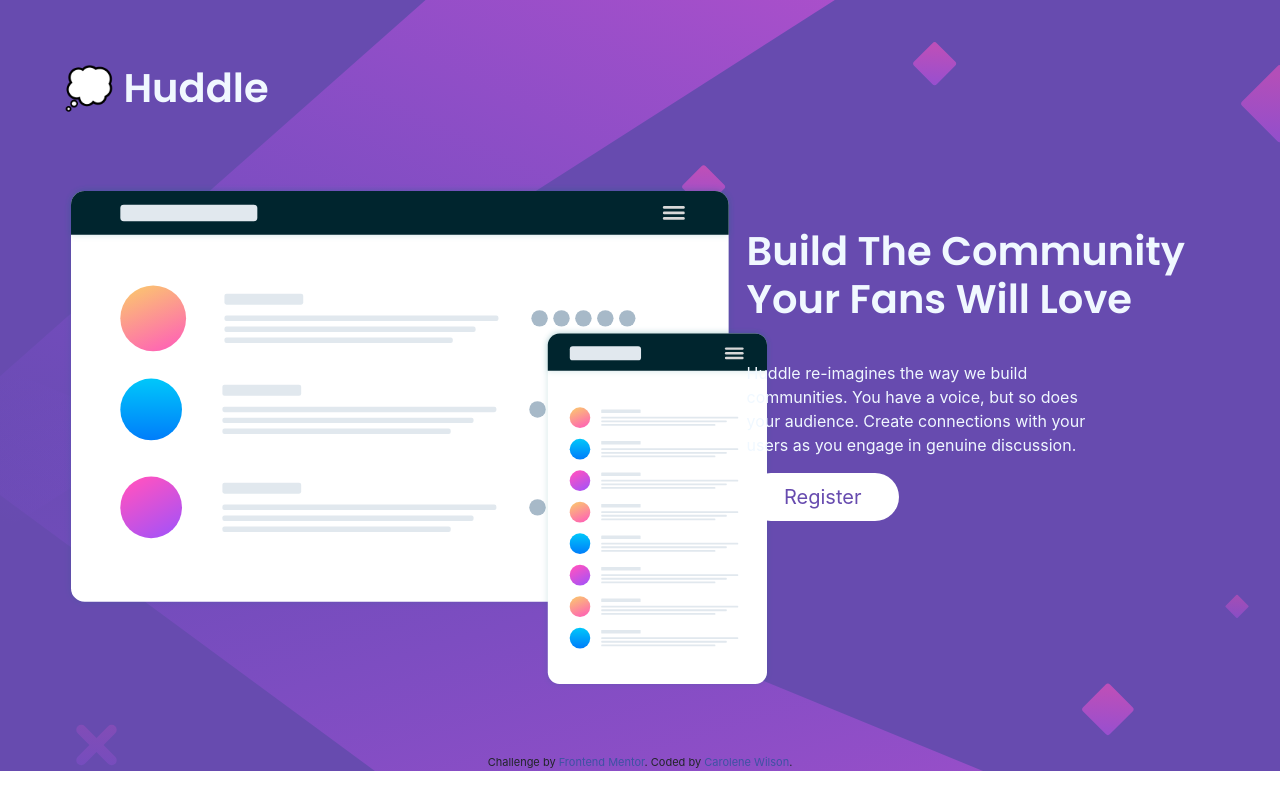
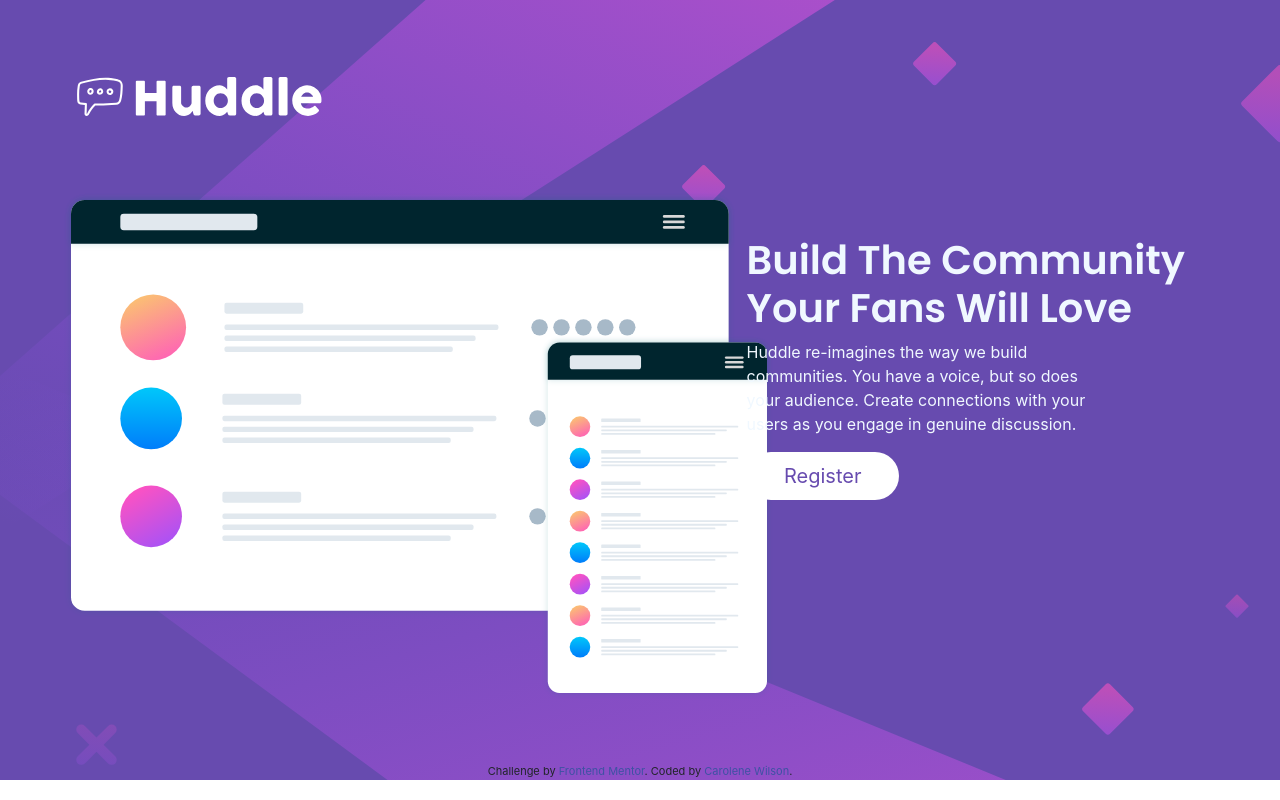
Before and after one commit to Carolenesw/Huddle-landing-page, a plain HTML site: page index.html in a window 1280 px wide. Drawn offline with nearby package versions, Linux system fonts and the light colour scheme.

Commit message:
replace h1 with logo image

```diff
--- a/index.html
+++ b/index.html
@@ -39,10 +39,10 @@
 
 <body>
   <div class="body">
-  <h1>💭 Huddle</h1>
+    <img  class="logo" src="./images/logo.svg"/>
   <div class="container-fluid">
   <div class="row">
-    <!-- <img src="./images/bg-desktop.svg"/> -->
+
     <div class="col-lg-6 col-md-6" id="illustration-image">
       <img src="./images/illustration-mockups.svg" alt="illustration-image">
     </div>
--- a/style/style.css
+++ b/style/style.css
@@ -1,18 +1,18 @@
-.body{
-    background-color: hsl(257, 40%, 49%);
+/* body {
     background-image: url("../images/bg-desktop.svg");
+} */
+
+.body {
+  background-image: url("../images/bg-desktop.svg");
+  background-color: hsl(257, 40%, 49%);
 }
 
-
 .container-fluid {
-    padding-bottom: 5%;
+  padding-bottom: 5%;
 }
 
-h1 {
+.logo {
   padding: 5% 0 5% 5%;
-  font-weight: 400, 700;
-  font-family: "Poppins", sans-serif;
-  color: aliceblue;
 }
 
 #illustration-image {
@@ -22,6 +22,10 @@
 .narration-header {
   padding-left: 15%;
   padding-top: 7%;
+  padding-right: 10%;
+  font-weight: 400, 700;
+  font-family: "Poppins", sans-serif;
+  color: aliceblue;
 }
 
 .narration-text {
@@ -39,6 +43,17 @@
   color: hsl(257, 40%, 49%);
 }
 
-.img {
-    background-color: tomato;
-}
+/* Media Query */
+/* @media (max-width: 1028px) {
+    #title {
+      text-align: center;
+    }
+
+    .title-image {
+      position: static;
+      transform: rotate(0);
+    }
+  } */
+
+/* Mobile: 375px
+- Desktop: 1440px */
```
